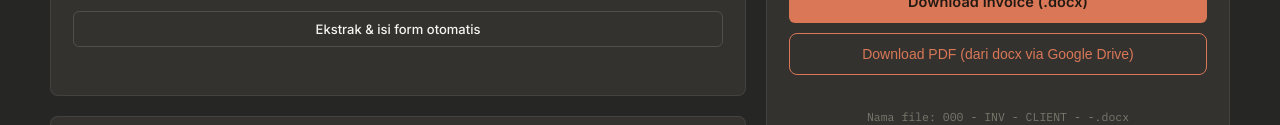
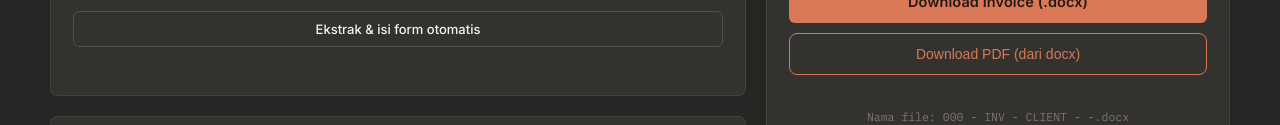
Before and after one commit to frbyannqt/document-generator, a website: page index.html in a window 1280 px wide. Shown: the part 631-756 px from the top of the page. Drawn offline with nearby package versions, Linux system fonts and the light colour scheme; no server answers.

Commit message:
Update index.html

```diff
--- a/index.html
+++ b/index.html
@@ -401,7 +401,7 @@
         <div class="terbilang-box" id="terbilangBox">Nol Rupiah</div>
 
         <button type="button" class="generate-btn" id="generateBtn">Download dokumen (.docx)</button>
-        <button type="button" class="generate-btn-secondary" id="generatePdfBtn">Download PDF (dari docx via Google Drive)</button>
+        <button type="button" class="generate-btn-secondary" id="generatePdfBtn">Download PDF (dari docx)</button>
         <div class="status-msg" id="statusMsg"></div>
         <div class="filename-preview" id="filenamePreview"></div>
       </div>
```
